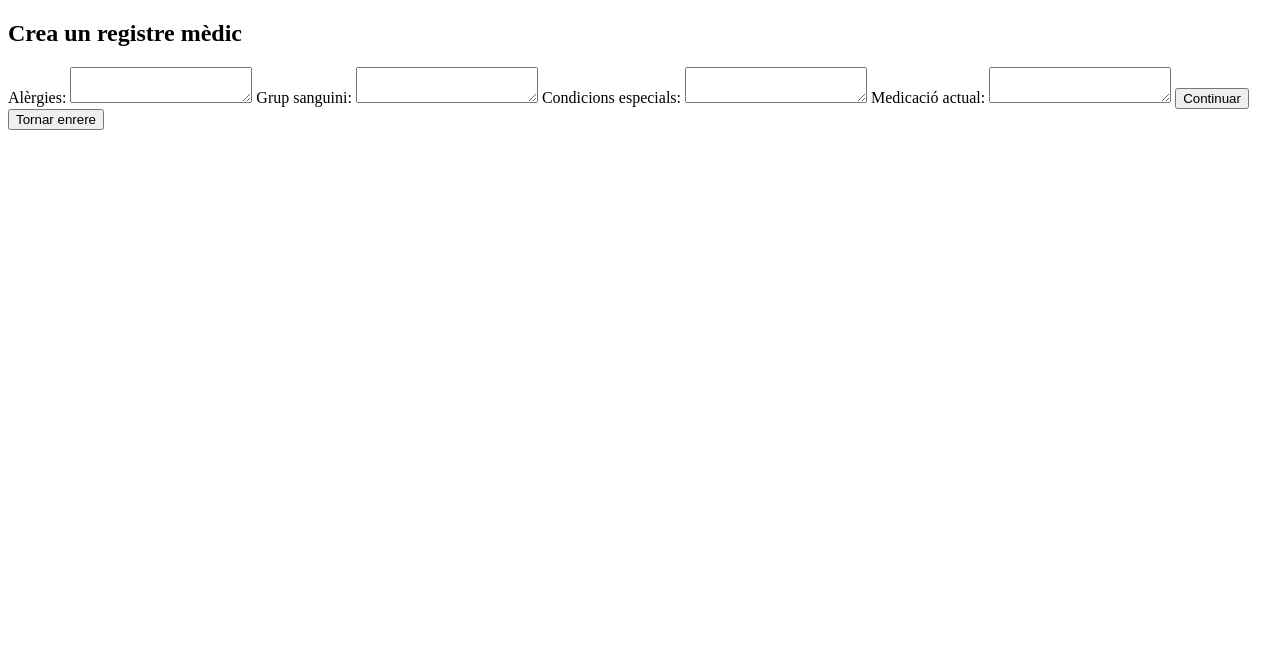
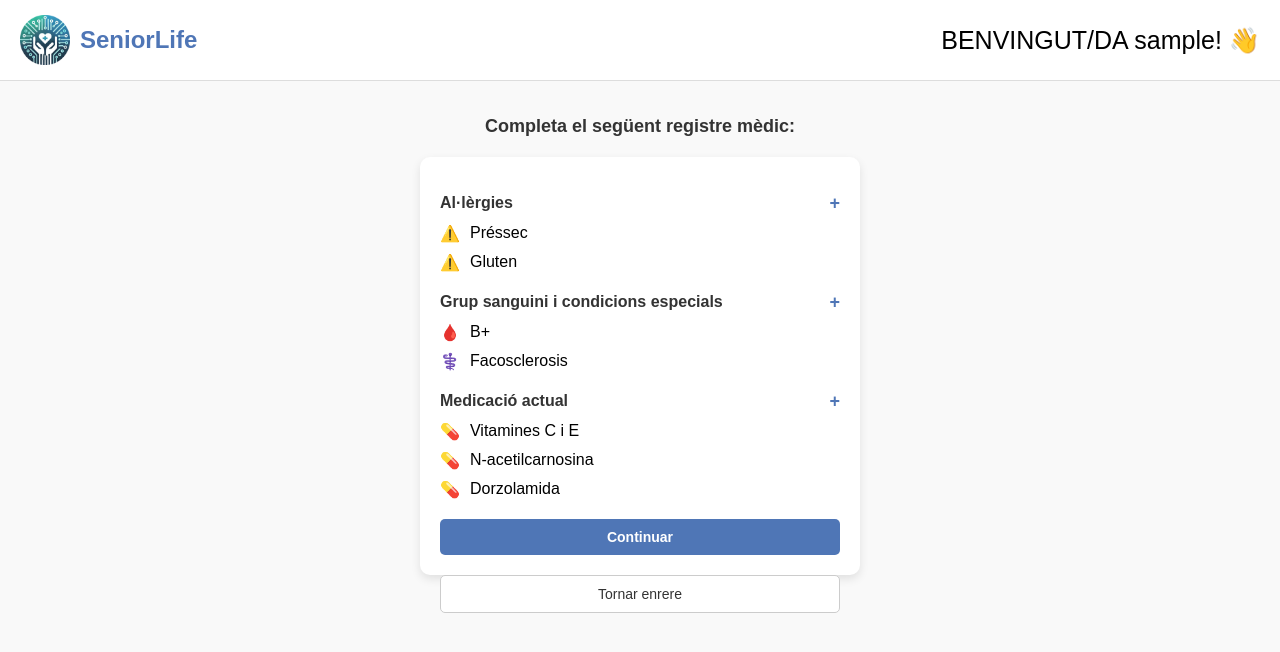
Before and after one commit to luciarevaliente/Projecte_EProgramari, a Flask app: a page that uses sprint2/app/templates/medical_records.html in a window 1280 px wide. Shown: the top 652 px of the page. Run offline with Flask 3, Linux system fonts and the light colour scheme.

Commit message:
Vàries actualitzacions en html i css i addicions de imatges

```diff
--- a/sprint2/app/app.py
+++ b/sprint2/app/app.py
@@ -218,7 +218,7 @@ def medical_records(username):
         return redirect(url_for('upload',username=username))
 
     all_records = MedicalRecord.query.all()
-    return render_template('medical_records.html', records=all_records)
+    return render_template('medical_records.html', records=all_records, username=username)
 
 if __name__ == '__main__':
     app.run(debug=True)
--- /dev/null
+++ b/sprint2/app/static/medical_records.css
@@ -0,0 +1,156 @@
+/* General styles */
+body {
+    font-family: 'Arial', sans-serif;
+    margin: 0;
+    padding: 0;
+    background-color: #f9f9f9;
+    text-align: center;
+}
+
+h2 {
+    font-size: 18px;
+    color: #333;
+    margin-bottom: 20px;
+}
+
+/* Header */
+.header {
+    display: flex;
+    justify-content: space-between;
+    align-items: center;
+    background-color: #ffffff;
+    padding: 15px 20px;
+    border-bottom: 1px solid #ddd;
+}
+.logo-container {
+    display: flex;
+    align-items: center;
+    gap: 10px; /* Espai entre el logotip i el títol */
+}
+
+.logo {
+    width: 50px;
+    height: auto;
+}
+
+
+.title {
+    font-size: 24px;
+    color: #4f76b6;
+    margin: 0;
+}
+.user-info {
+    text-align: right;
+    font-size: 14px;
+}
+
+.welcome-message {
+    font-size: 25px;
+    margin: 10px 0;
+}
+
+/* Main content */
+.main-content {
+    padding: 20px;
+}
+
+.medical-form {
+    background-color: white;
+    border-radius: 10px;
+    padding: 20px;
+    box-shadow: 0 4px 10px rgba(0, 0, 0, 0.1);
+    text-align: left;
+    max-width: 400px;
+    margin: 0 auto;
+}
+
+.section {
+    margin-bottom: 20px;
+}
+
+.section h3 {
+    font-size: 16px;
+    color: #333;
+    display: flex;
+    justify-content: space-between;
+    align-items: center;
+    margin-bottom: 10px;
+}
+
+.add-icon {
+    font-size: 18px;
+    color: #4f76b6;
+    cursor: pointer;
+}
+
+ul {
+    list-style: none;
+    padding: 0;
+    margin: 0;
+}
+
+ul li {
+    display: flex;
+    align-items: center;
+    margin-bottom: 10px;
+}
+
+.icon {
+    margin-right: 10px;
+    font-size: 16px;
+}
+
+.icon.warning {
+    color: #e74c3c;
+}
+
+.icon.blood {
+    color: #c0392b;
+}
+
+.icon.condition {
+    color: #3498db;
+}
+
+.icon.pill {
+    color: #2ecc71;
+}
+
+/* Buttons */
+.submit-button {
+    display: block;
+    width: 100%;
+    background-color: #4f76b6;
+    color: white;
+    border: none;
+    border-radius: 5px;
+    padding: 10px;
+    font-size: 14px;
+    font-weight: bold;
+    cursor: pointer;
+    margin-top: 20px;
+}
+
+.submit-button:hover {
+    background-color: #3a5c91;
+}
+
+.back-button {
+    display: block;
+    width: 100%; /* Ocupa tota l'amplada del contenidor */
+    max-width: 400px; /* Mateixa amplada màxima que el formulari */
+    margin: 0 auto; /* Centrar el botó dins del contenedor */
+    background-color: white;
+    color: #333;
+    border: 1px solid #ccc;
+    border-radius: 5px;
+    padding: 10px;
+    font-size: 14px;
+    cursor: pointer;
+    text-align: center;
+    transition: background-color 0.2s, color 0.2s;
+}
+
+.back-button:hover {
+    background-color: #f2f2f2;
+}
--- a/sprint2/app/static/welcome.css
+++ b/sprint2/app/static/welcome.css
@@ -59,7 +59,7 @@ body {
 }
 
 .alerts h2 {
-    font-size: 18px;
+    font-size: 25px;
     color: #333;
     margin-bottom: 10px;
     display: flex;
--- a/sprint2/app/templates/home.html
+++ b/sprint2/app/templates/home.html
@@ -4,7 +4,7 @@
     <meta charset="UTF-8">
     <meta name="viewport" content="width=device-width, initial-scale=1.0">
     <title>SeniorLife</title>
-    <link rel="stylesheet" href="{{ url_for('static', filename='seniorlife.css') }}">
+    <link rel="stylesheet" href="{{ url_for('static', filename='home.css') }}">
 </head>
 <body class="container">
     <div class="logo-container">
--- a/sprint2/app/templates/medical_records.html
+++ b/sprint2/app/templates/medical_records.html
@@ -4,25 +4,47 @@
     <meta charset="UTF-8">
     <meta name="viewport" content="width=device-width, initial-scale=1.0">
     <title>Registres Mèdics</title>
+    <link rel="stylesheet" href="{{ url_for('static', filename='styles.css') }}">
+    <link rel="stylesheet" href="{{ url_for('static', filename='medical_records.css') }}">
 </head>
 <body>
-    <h2>Crea un registre mèdic</h2>
-    <form method="POST">
-
-        <label for="llista_alergies">Alèrgies:</label>
-        <textarea id="llista_alergies" name="llista_alergies" required></textarea>
-
-        <label for="grup_sanguini">Grup sanguini:</label>
-        <textarea id="grup_sanguini" name="grup_sanguini" required></textarea>
-
-        <label for="condicions_especials">Condicions especials:</label>
-        <textarea id="condicions_especials" name="condicions_especials"></textarea>
-
-        <label for="medicacio_actual">Medicació actual:</label>
-        <textarea id="medicacio_actual" name="medicacio_actual"></textarea>
-
-        <button type="submit">Continuar</button>
-    </form>
-    <button onclick="window.history.back()">Tornar enrere</button>
+    <header class="header">
+        <div class="logo-container">
+            <img src="{{ url_for('static', filename='resources/logo-modified.png') }}" alt="SeniorLife Logo" class="logo">
+            <h1 class="title">SeniorLife</h1>
+        </div>
+        <div class="user-info">
+            <p class="welcome-message">BENVINGUT/DA {{ username }}! 👋</p>
+        </div>
+    </header>
+    <main class="main-content">
+        <h2>Completa el següent registre mèdic:</h2>
+        <form method="POST" class="medical-form">
+            <div class="section">
+                <h3>Al·lèrgies <span class="add-icon">+</span></h3>
+                <ul>
+                    <li><span class="icon warning">⚠️</span> Préssec</li>
+                    <li><span class="icon warning">⚠️</span> Gluten</li>
+                </ul>
+            </div>
+            <div class="section">
+                <h3>Grup sanguini i condicions especials <span class="add-icon">+</span></h3>
+                <ul>
+                    <li><span class="icon blood">🩸</span> B+</li>
+                    <li><span class="icon condition">⚕️</span> Facosclerosis</li>
+                </ul>
+            </div>
+            <div class="section">
+                <h3>Medicació actual <span class="add-icon">+</span></h3>
+                <ul>
+                    <li><span class="icon pill">💊</span> Vitamines C i E</li>
+                    <li><span class="icon pill">💊</span> N-acetilcarnosina</li>
+                    <li><span class="icon pill">💊</span> Dorzolamida</li>
+                </ul>
+            </div>
+            <button type="submit" class="submit-button">Continuar</button>
+        </form>
+        <button onclick="window.history.back()" class="back-button">Tornar enrere</button>
+    </main>
 </body>
 </html>
```
Also changed, not shown: sprint2/app/static/choose.css (added, +95 -0 lines), sprint2/app/static/home.css (added, +77 -0 lines), sprint2/app/templates/choose.html (+22 -5 lines), sprint2/app/static/resources/mèdic.jpg (added), sprint2/app/static/resources/social.jpg (added).
